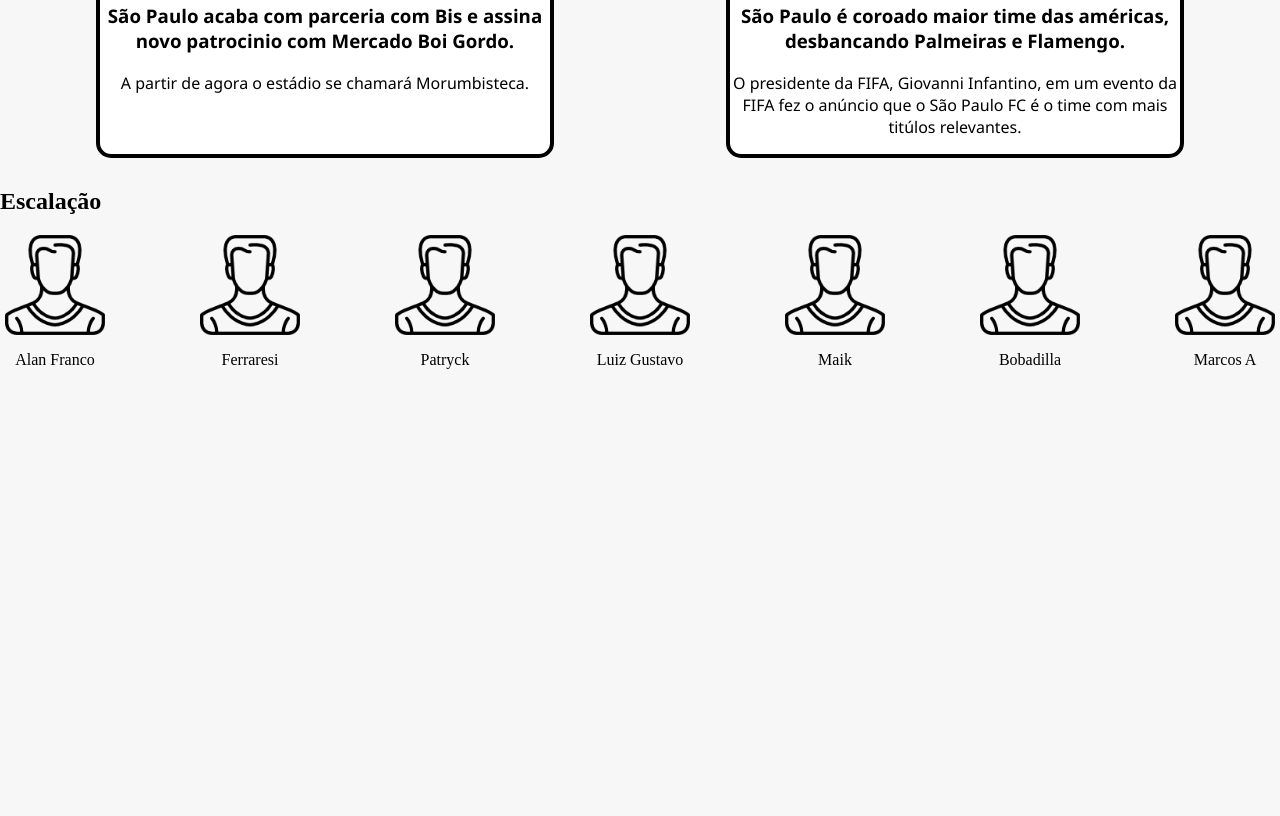
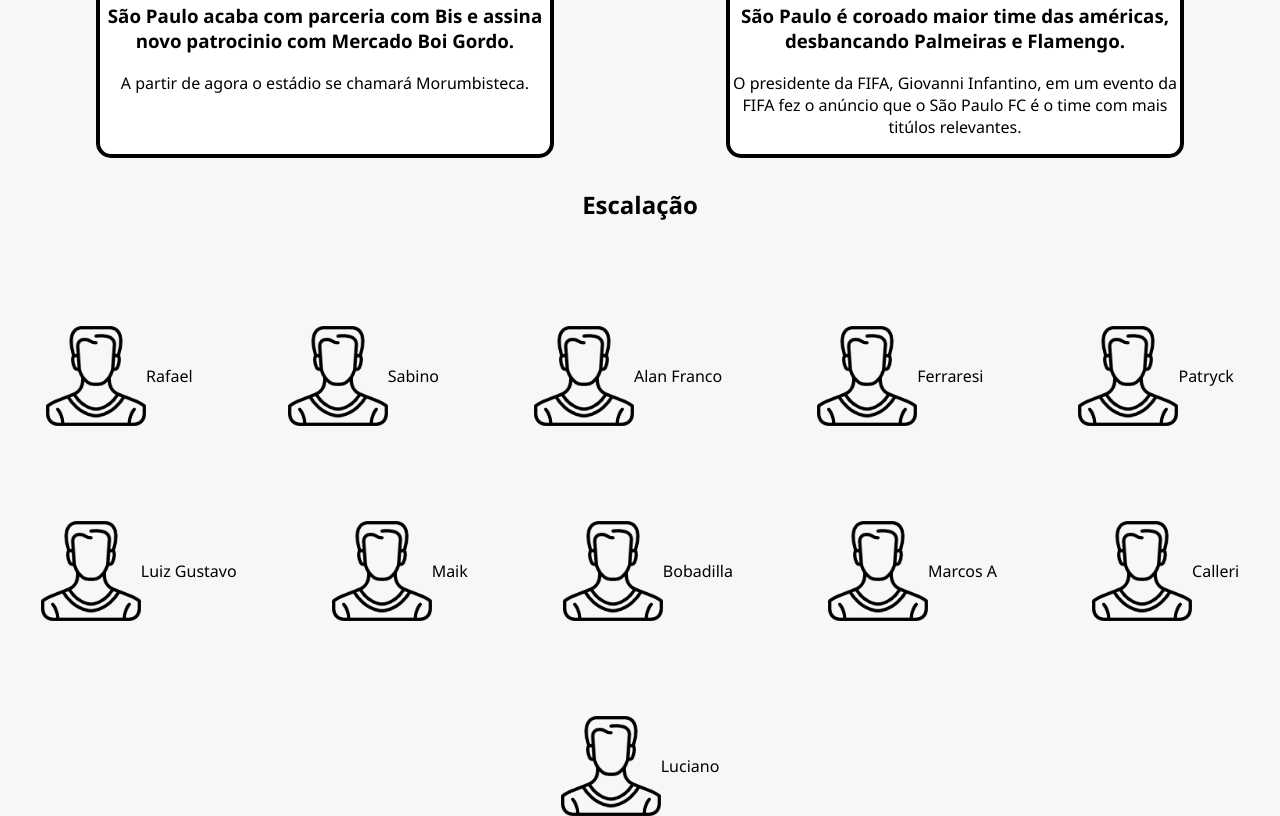
Before and after one commit to davi-sehnem/Site-do-Sao-Paulo, a plain HTML site: page index.html in a window 1280 px wide. Shown: the part 1936-2752 px from the top of the page. Before the commit the page ends 2321 px from the top, so only its background shows below. Drawn offline with Linux system fonts and the light colour scheme.

Commit message:
add - correções

```diff
--- a/index.html
+++ b/index.html
@@ -84,9 +84,10 @@
 
     </section>
 
-    <h2>Escalação</h2>
+
 
 <section id="escalacao">
+    <h2>Escalação</h2>
 
     <div class="jogador-item">
         <img class="icone_jogador" src="assests/image/icone_jogador.png" alt="...">
--- a/style.css
+++ b/style.css
@@ -16,6 +16,8 @@
 body{
     margin: 0px;
     padding: 0px;
+    font-family: 'Segoe UI', Tahoma, Geneva, Verdana, sans-serif;
+    align-items: center;
 }
 
 #links{
@@ -54,16 +56,15 @@
 
 #escalacao{
     display: flex;
-    flex-direction: row;
-    flex-wrap: nowrap;
+    flex-wrap: wrap;
     justify-content: center;
     align-items: flex-end;
     gap: 95px;
-    overflow-x: auto;
+
 }
 .jogador-item{
     display: flex;
-    flex-direction: column;
+    flex-direction: row;
     align-items: center;
     text-align: center;
 }
@@ -72,3 +73,9 @@
     height: 100px;
     width: 100px;
 }
+h2 {
+    margin-bottom: 10px;
+    width: 100%;
+    text-align: center;
+
+}
```
